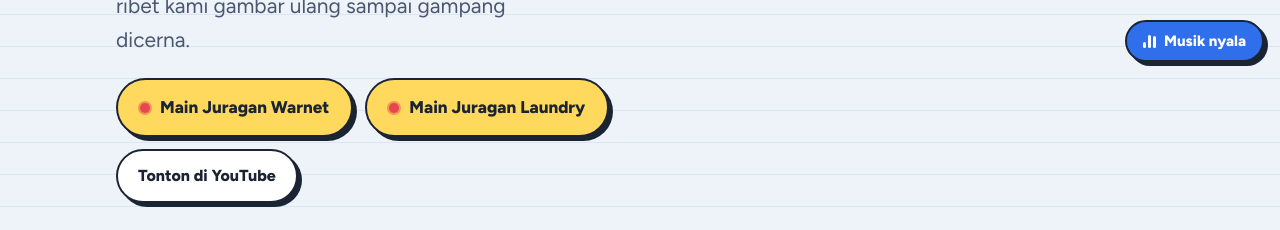
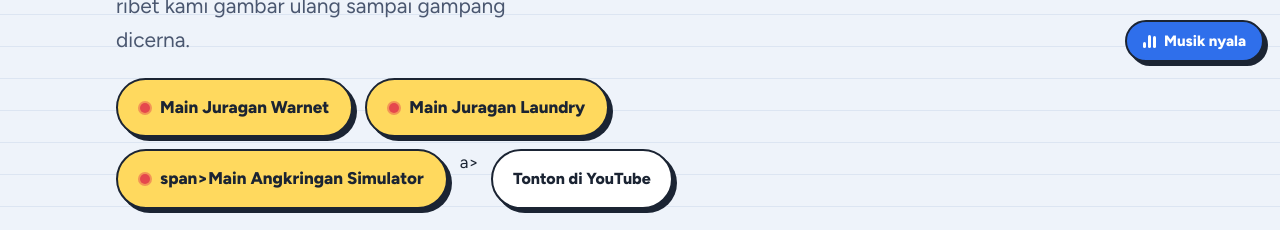
Before and after one commit to stickology/stickology-web, a plain HTML site: page index.html in a window 1280 px wide. Shown: the part 722-952 px from the top of the page. Drawn offline with Linux system fonts and the light colour scheme; no server answers; a web font is replaced by a local one.

Commit message:
Add Angkringan button to homepage

```diff
--- a/index.html
+++ b/index.html
@@ -1099,6 +1099,7 @@ kbd{font-family:var(--f-body);font-weight:800;font-size:13px;border:2px solid va
       <div class="cta-row">
         <a class="btn btn-donate btn-kampung" href="#juragan-warnet" data-jw-open><span class="live-dot"></span>Main Juragan Warnet</a>
          <a class="btn btn-donate btn-kampung" href="https://juraganlaundry.stickology.xyz/"><span class="live-dot"></span>Main Juragan Laundry</a>
+         <a class="btn btn-donate btn-kampung" href="https://angkringan.stickology.xyz/"><span class="live-dot"></span>span>Main Angkringan Simulator</a>a>
         <a class="btn btn-ghost" href="https://www.youtube.com/@stickologyID" target="_blank" rel="noopener">Tonton di YouTube</a>
       </div>
     </div>
```
